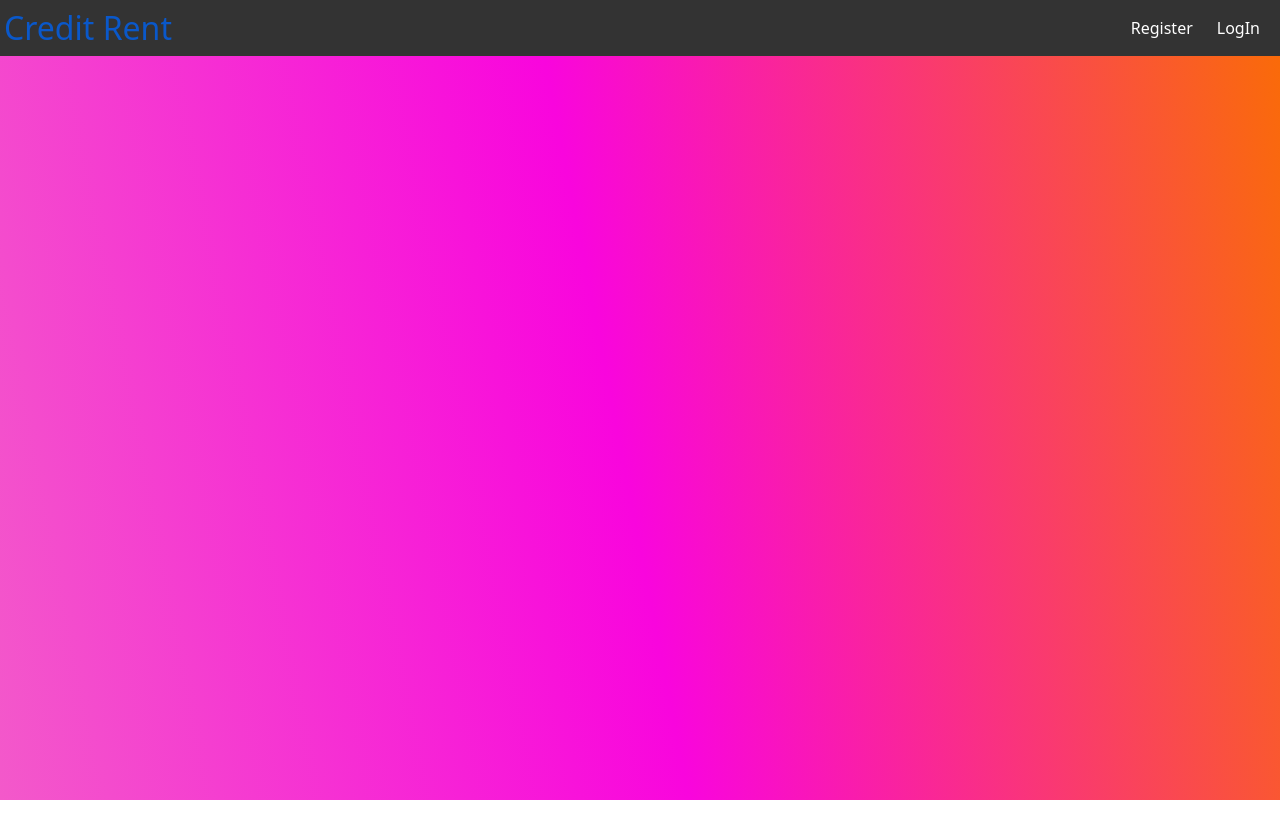
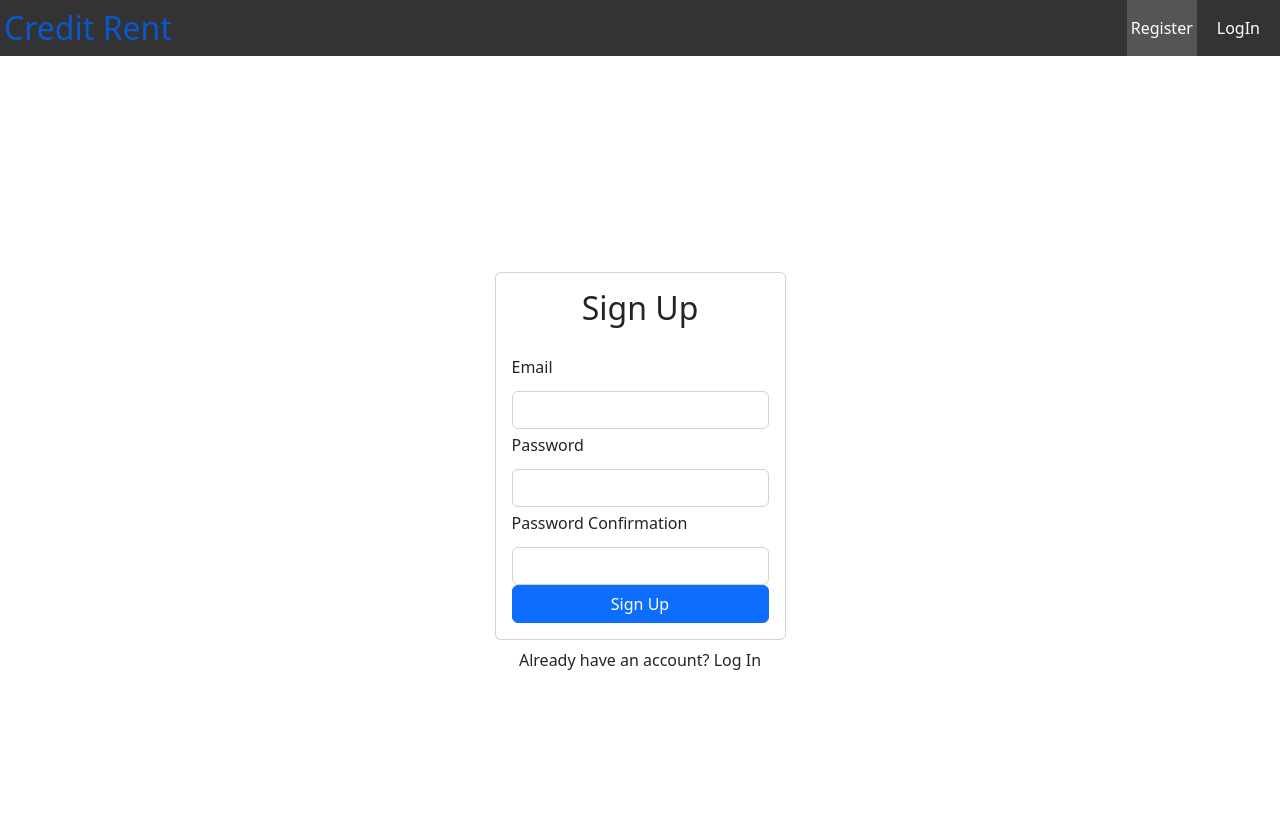
Before and after one commit to polymath1/credit-rent, a React (Create React App) app: page /Signup in a window 1280 px wide. Shown: the top 838 px of the page. Before the commit the page ends 800 px from the top, so only its background shows below. Built offline with nearby package versions, Linux system fonts and the light colour scheme; no server answers.

Commit message:
added context

```diff
--- a/package.json
+++ b/package.json
@@ -11,6 +11,7 @@
     "bootstrap": "^5.2.3",
     "dotenv": "^16.0.3",
     "express": "^4.18.2",
+    "firebase": "^9.22.0",
     "react": "^18.2.0",
     "react-bootstrap": "^2.7.4",
     "react-dom": "^18.2.0",
--- a/src/App.js
+++ b/src/App.js
@@ -1,31 +1,41 @@
+import React from "react";
 import Navbar from "./Navbar";
 import Home from "./pages/home"
 import LogIn from "./pages/LogIn";
 import { Route, Routes } from "react-router-dom";
-import Register from "./pages/Register";
+import Signup from "./pages/Signup";
 import PayPal from "./pages/PayPal";
+import { Container } from 'react-bootstrap';
+import { AuthProvider } from "./contexts/AuthContext";
 
 
 
 
 function App() {
 return (
+
   <>
   <Navbar />
+
+<AuthProvider>
+<Container className="d-flex align-items-center justify-content-center" style={{ minHeight: "100vh"}}>
 <div className="App">
 
-  <div className="container">
+
+
     <Routes>
       <Route path="/" element= {<Home/>} />
-      <Route path="/Register" element= {<Register/>} />
+      <Route path="/Signup" element= {<Signup/>} />
       <Route path="/Login" element= {<LogIn/>} />
       <Route path="/PayPal" element= {<PayPal/>} />
 
 
     </Routes>
 
-  </div>
+
 </div>
+</Container>
+</AuthProvider>
 </>
   )
 }
--- a/src/Navbar.js
+++ b/src/Navbar.js
@@ -4,7 +4,7 @@
     return <nav className="nav">
         <Link to="/" className="site-title">Credit Rent</Link>
         <ul>
-            <CustomLink to="/Register">Register</CustomLink>
+            <CustomLink to="/Signup">Register</CustomLink>
             <CustomLink to="/login">LogIn</CustomLink>
 
         </ul>
--- a/src/contexts/AuthContext.js
+++ b/src/contexts/AuthContext.js
@@ -12,7 +12,7 @@
     const [currentUser, setCurrentUser] = useState()
 
     function signup(email, password) {
-        auth.createUserWithEmailAndPassword(email, password)
+      return  auth.createUserWithEmailAndPassword(email, password)
     }
 
     useEffect(() => {
--- a/src/firebase.js
+++ b/src/firebase.js
@@ -1,5 +1,5 @@
-import firebase from "firebase/app"
-import "firebase/auth"
+import firebase from "firebase/compat/app"
+import "firebase/compat/auth"
 
 const app = firebase.initializeApp({
     apiKey: process.env.REACT_APP_FIREBASE_API_KEY,
--- a/src/pages/Register.js
+++ b/src/pages/Signup.js
@@ -1,18 +1,42 @@
-import React, { useRef } from "react";
+import React, { useRef, useState } from "react";
 import { Link } from "react-router-dom";
-import { Form, Button, Card, } from 'react-bootstrap';
+import { Form, Button, Card, Alert } from 'react-bootstrap';
+import { useAuth } from '../contexts/AuthContext'
 
 
-export default function Register() {
+
+export default function Signup() {
     const emailRef = useRef()
     const passwordConfirmRef = useRef()
     const passwordRef = useRef()
+    const { signup } = useAuth()
+    const [error, setError] = useState('')
+    const [loading, setLoading] = useState(false)
+
+    async function handleSubmit(e) {
+        e.preventDefault()
+
+        if (passwordRef.current.value !== passwordConfirmRef.current.value) {
+            return setError('Passwords do not match')
+        }
+
+        try {
+            setError('')
+            setLoading(true)
+        await signup(emailRef.current.value, passwordRef.current.value)
+    } catch {
+        setError(' Failed to create an account')
+    }
+    setLoading(false)
+}
+
     return (
         <>
             <Card>
                 <Card.Body>
                     <h2 className="text-center mb-4" >Sign Up</h2>
-                    <Form>
+                    { error && <Alert variant = "danger">{error}</Alert>}
+                    <Form onSubmit={handleSubmit}>
                         <Form.Group id="email">
                             <Form.Label>Email</Form.Label>
                             <Form.Control type="email" ref={emailRef} required/>
@@ -25,7 +49,7 @@
                             <Form.Label>Password Confirmation</Form.Label>
                             <Form.Control type="password" ref={passwordConfirmRef} required/>
                         </Form.Group>
-                        <Button className="w-100" type="submit">Sign Up</Button>
+                        <Button disabled={loading} className="w-100" type="submit">Sign Up</Button>
                     </Form>
                 </Card.Body>
             </Card>
--- a/src/styles.css
+++ b/src/styles.css
@@ -1,10 +1,10 @@
 body {
     margin: 0;
-    background-image: linear-gradient(79deg, #f359ca, #f905dd 48%, #fa6c06 );
-    min-height: 100vh;
+   /* background-image: linear-gradient(79deg, #f359ca, #f905dd 48%, #fa6c06 );
+    min-height: 100vh; */
     }
 
-    .auth-form-container, .login-form, .register-form {
+   /* .auth-form-container, .login-form, .register-form {
         flex-direction: column;
         display: flex;
         align-items: center;
@@ -14,6 +14,8 @@
 
 
     }
+
+*/
 
     .auth-form-container {
         padding-top: 100px;
```
Also changed, not shown: 1 other file (tests, documents, lock files or other folders).
